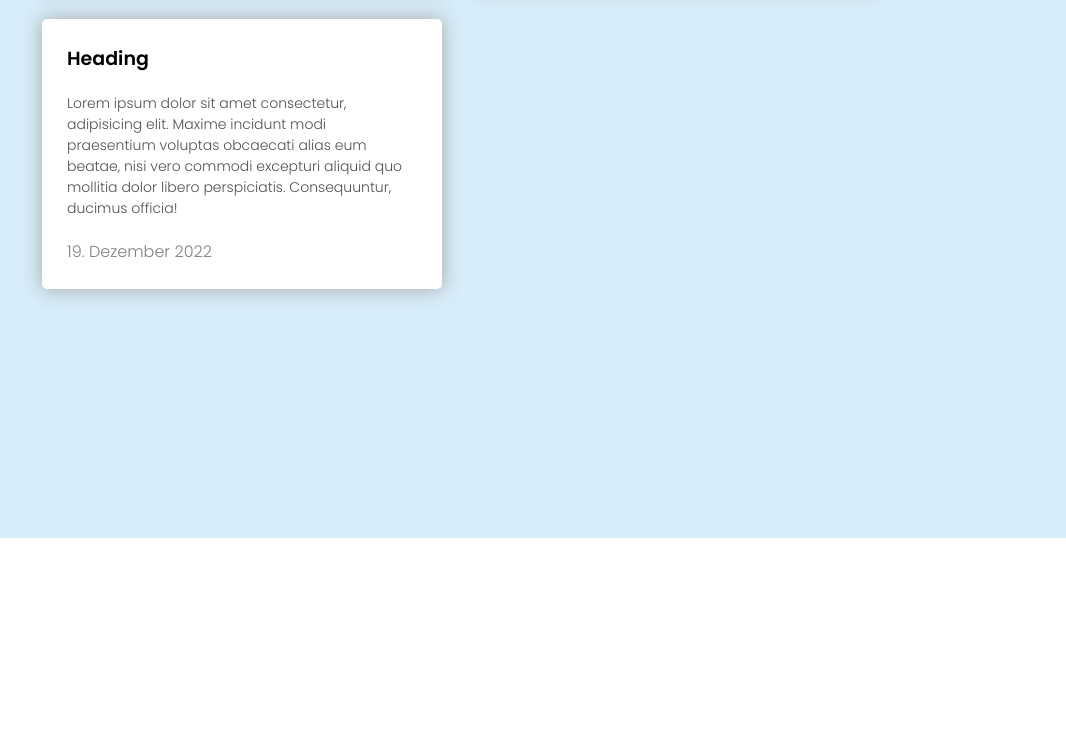
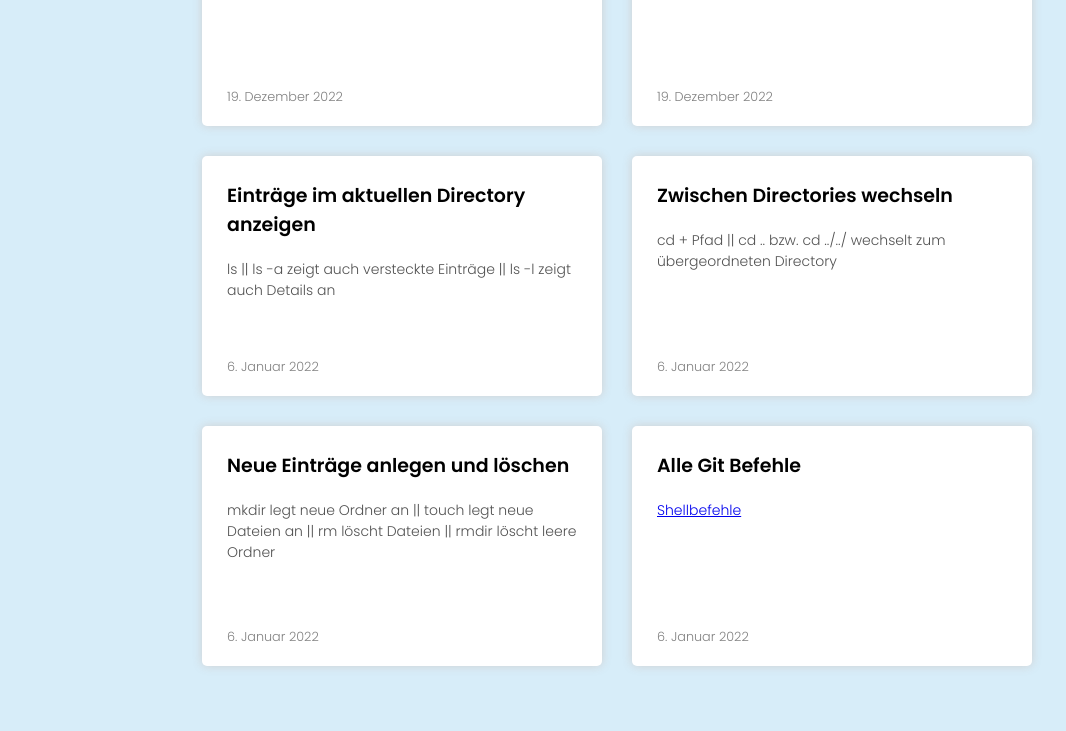
Before and after one commit to veronicamayer/Notizen-App, a plain HTML site: page index.html in a window 1280 px wide. Shown: the part 262-993 px from the top of the page, without its empty margins (23-1089 px from the left). Before the commit the page ends 800 px from the top, so only its background shows below. Drawn offline with Linux system fonts and the light colour scheme.

Commit message:
Neue Befehle und verbessertes Design

```diff
--- a/assets/css/style.css
+++ b/assets/css/style.css
@@ -8,13 +8,10 @@
     src: url("../fonts/Poppins-Light.ttf");
 }
 
-
-/* font families */
-/*
-font-family: PoppinsSemibold;
-font-family: PoppinsLight;
-*/
-
+@font-face {
+    font-family: Anybody;
+    src: url("../fonts/Anybody-VariableFont_wdth\,wght.ttf");
+}
 
 * {
     margin: 0;
@@ -22,21 +19,35 @@ font-family: PoppinsLight;
     box-sizing: border-box;
 }
 
-main {
+body {
     padding: 50px;
-    height: 100vh;
     background-color: #D7EDF9;
 }
 
+header {
+    text-align: center;
+    padding-bottom: 50px;
+    color: rgb(0, 0, 0);
+    font-family: Anybody;
+}
+
+main {
+    display: flex;
+    justify-content: center;
+    flex-wrap: wrap;
+}
+
 section {
-    box-shadow: 0px 0px 19px 0px rgba(159, 158, 158, 0.9);
+    box-shadow: 0px 0px 10px 0px rgba(207, 205, 205, 0.9);
     margin: 15px;
     display: inline-block;
     width: 400px;
+    min-height: 30vh;
     padding: 25px;
     background-color: white;
     vertical-align:top;
     border-radius: 5px;
+    position: relative;
 }
 
 .heading {
@@ -54,4 +65,7 @@ section {
 .date {
     font-family: PoppinsLight;
     color: gray;
+    font-size: 0.8rem;
+    position: absolute;
+    bottom: 20px;
 }
--- a/index.html
+++ b/index.html
@@ -5,9 +5,12 @@
     <meta http-equiv="X-UA-Compatible" content="IE=edge">
     <meta name="viewport" content="width=device-width, initial-scale=1.0">
     <link rel="stylesheet" href="./assets/css/style.css">
-    <title>Document</title>
+    <title>Notizen</title>
 </head>
 <body>
+    <header>
+        <h1>Git Befehle</h1>
+    </header>
     <main>
         <section>
             <p class="heading">Neues Projekt</p>
@@ -22,10 +25,30 @@
         </section>
 
         <section>
-            <p class="heading">Heading</p>
-            <p class="text">Lorem ipsum dolor sit amet consectetur, adipisicing elit. Maxime incidunt modi praesentium voluptas obcaecati alias eum beatae, nisi vero commodi excepturi aliquid quo mollitia dolor libero perspiciatis. Consequuntur, ducimus officia!</p>
-            <p class="date">19. Dezember 2022</p>
+            <p class="heading">Einträge im aktuellen Directory anzeigen</p>
+            <p class="text">ls || ls -a zeigt auch versteckte Einträge || ls -l zeigt auch Details an</p>
+            <p class="date">6. Januar 2022</p>
         </section>
+
+        <section>
+            <p class="heading">Zwischen Directories wechseln</p>
+            <p class="text">cd + Pfad || cd .. bzw. cd ../../ wechselt zum übergeordneten Directory</p>
+            <p class="date">6. Januar 2022</p>
+        </section>
+
+        <section>
+            <p class="heading">Neue Einträge anlegen und löschen</p>
+            <p class="text">mkdir legt neue Ordner an || touch legt neue Dateien an || rm löscht Dateien || rmdir löscht leere Ordner </p>
+            <p class="date">6. Januar 2022</p>
+        </section>
+
+        <section>
+            <p class="heading">Alle Git Befehle</p>
+            <p class="text"><a href="https://www.shellbefehle.de/befehle/" target="_blank">Shellbefehle</a></p>
+            <p class="date">6. Januar 2022</p>
+        </section>
+
+
     </main>
 </body>
 </html>
```
Also changed, not shown: assets/fonts/Anybody-VariableFont_wdth,wght.ttf (added).
